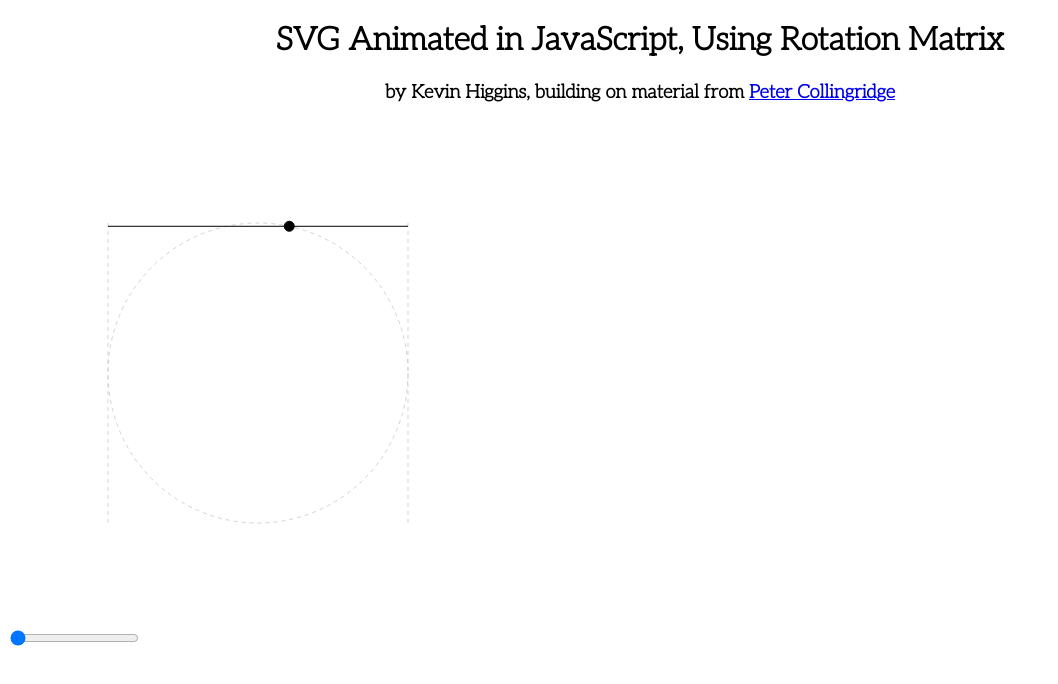
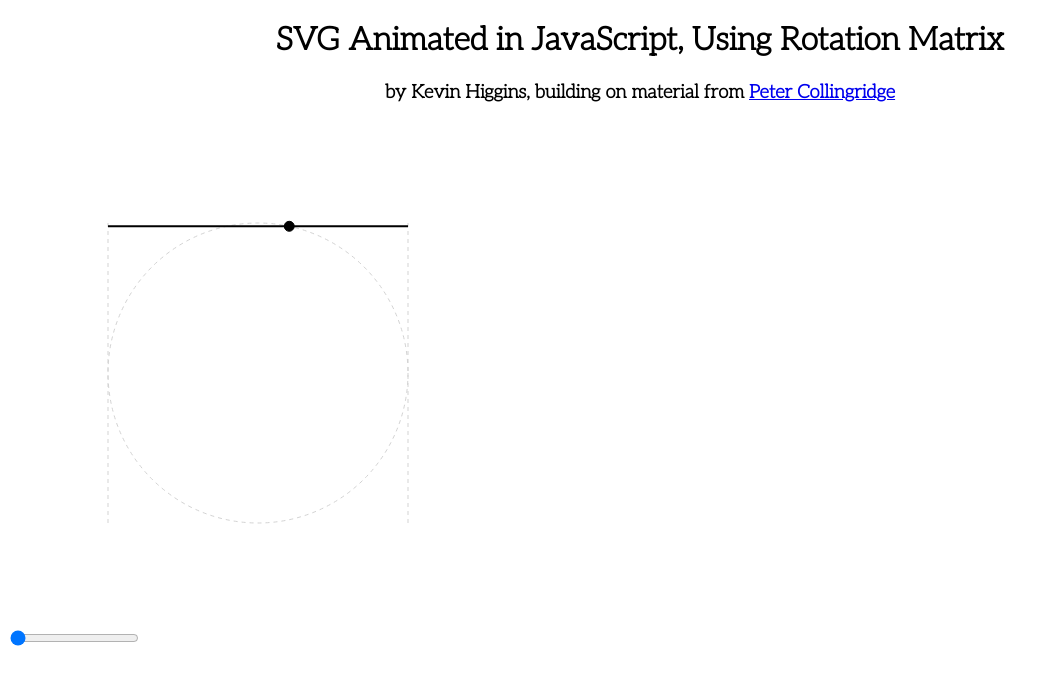
Before and after one commit to KevinCHiggins/SineVis, a plain HTML site: page index.html in a window 1280 px wide. Shown: the whole page, without its empty margins (0-1058 px from the left). Drawn offline with Linux system fonts and the light colour scheme.

Commit message:
Added thicker lines

```diff
--- a/index.html
+++ b/index.html
@@ -52,7 +52,7 @@
 			newLine.setAttributeNS(null, 'x2', originY);
 			newLine.setAttributeNS(null, 'y2', originY);
 			newLine.setAttributeNS(null, 'stroke', 'black');
-			newLine.setAttributeNS(null, 'stroke-width', '1');
+			newLine.setAttributeNS(null, 'stroke-width', '2');
 			newLine.setAttributeNS(null, 'id', 'line-' + i);	//hope this concatenates!
 			newLinesArray[i] = newLine;
 			//tangent "rails"
```
